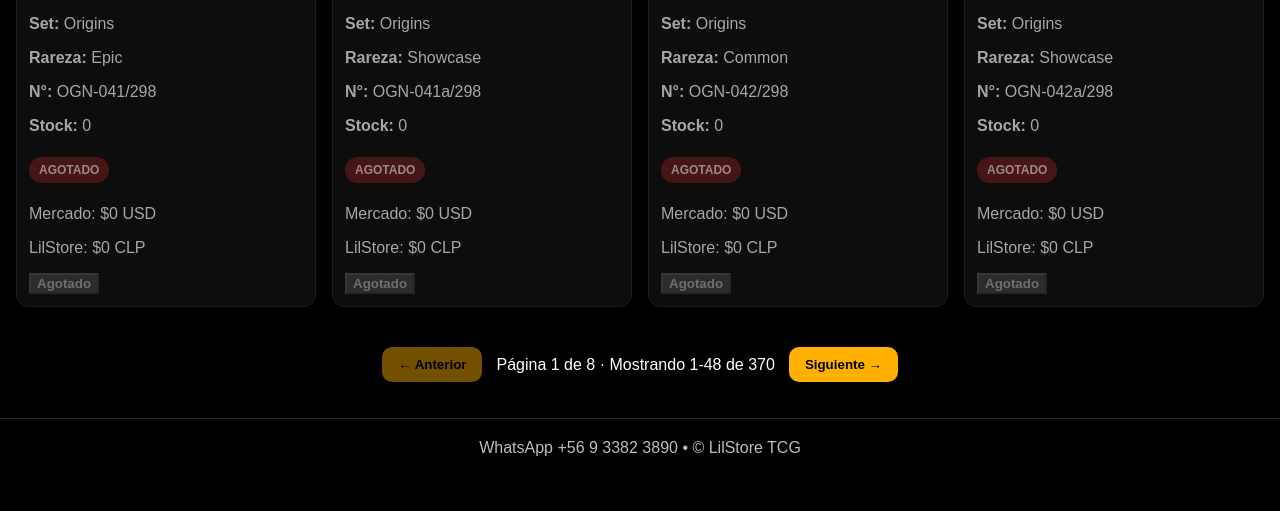
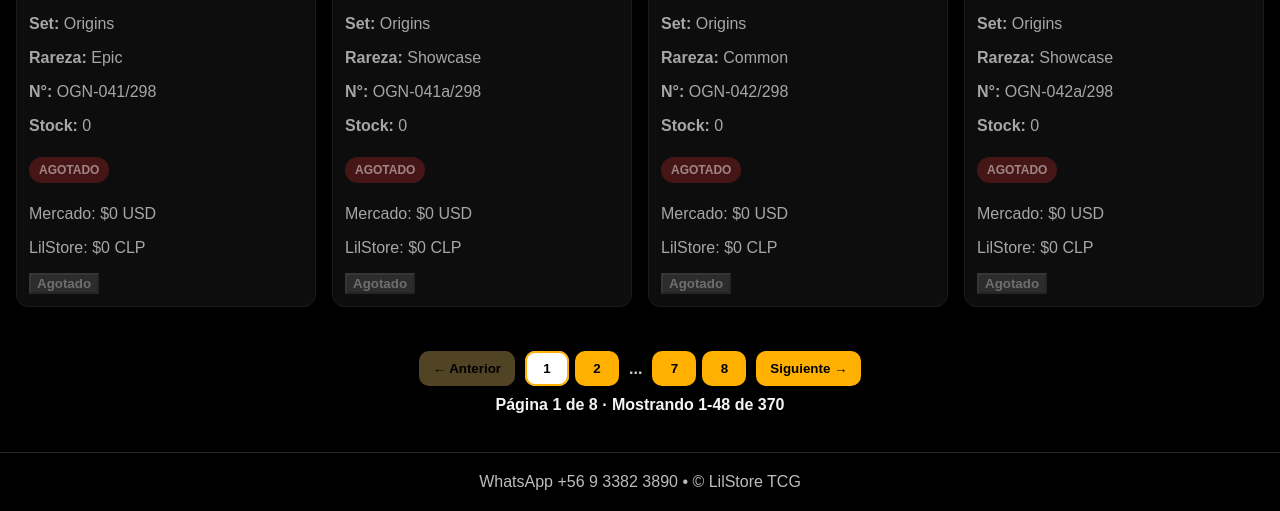
Before and after one commit to lilstoretcg/LilStoreTCG, a website: page index.html in a window 1280 px wide. Shown: the part 8345-8856 px from the top of the page. Before the commit the page ends 8822 px from the top, so only its background shows below. Drawn offline with Linux system fonts and the light colour scheme; no server answers.

Commit message:
Improve pagination and WhatsApp message

```diff
--- a/css/style.css
+++ b/css/style.css
@@ -357,3 +357,93 @@ footer,
   margin-right:10px;
   cursor:pointer;
 }
+
+
+/* v7.5 pagination whatsapp pro */
+.pagination-controls{
+  width:100%;
+  display:flex;
+  flex-direction:column;
+  justify-content:center;
+  align-items:center;
+  gap:10px;
+  margin:28px 0 38px;
+  color:#fff;
+}
+
+.pagination-main{
+  display:flex;
+  align-items:center;
+  justify-content:center;
+  gap:10px;
+  flex-wrap:wrap;
+}
+
+.pagination-numbers{
+  display:flex;
+  align-items:center;
+  justify-content:center;
+  gap:6px;
+  flex-wrap:wrap;
+}
+
+.pagination-controls button{
+  background:#ffb000;
+  color:#000;
+  border:none;
+  border-radius:10px;
+  padding:10px 14px;
+  font-weight:800;
+  cursor:pointer;
+  min-width:44px;
+}
+
+.pagination-controls button:disabled{
+  opacity:.38;
+  cursor:not-allowed;
+  filter:grayscale(55%);
+}
+
+.pagination-controls .page-number.active{
+  background:#fff;
+  color:#000;
+  box-shadow:0 0 0 2px #ffb000 inset;
+}
+
+.page-dots{
+  color:#ccc;
+  padding:0 4px;
+  font-weight:800;
+}
+
+.pagination-info{
+  color:#f5f5f5;
+  font-weight:700;
+  text-align:center;
+}
+
+@media(max-width:700px){
+  .pagination-controls{
+    padding:0 10px;
+  }
+
+  .pagination-main{
+    width:100%;
+    gap:8px;
+  }
+
+  .pagination-numbers{
+    order:2;
+    width:100%;
+    margin-top:4px;
+  }
+
+  .page-nav{
+    flex:1;
+    max-width:160px;
+  }
+
+  .pagination-controls button{
+    padding:10px 12px;
+  }
+}
--- a/js/app.js
+++ b/js/app.js
@@ -117,6 +117,38 @@ loadCards().then(cards=>{
     );
   }
 
+  function pageNumbers(current, total){
+    const pages = [];
+
+    const add = (value) => {
+      if(!pages.includes(value)) pages.push(value);
+    };
+
+    add(1);
+    add(2);
+
+    for(let i = current - 1; i <= current + 1; i++){
+      if(i >= 1 && i <= total) add(i);
+    }
+
+    add(total - 1);
+    add(total);
+
+    const sorted = pages
+      .filter(p => p >= 1 && p <= total)
+      .sort((a,b)=>a-b);
+
+    const result = [];
+    for(let i = 0; i < sorted.length; i++){
+      if(i > 0 && sorted[i] - sorted[i-1] > 1){
+        result.push("...");
+      }
+      result.push(sorted[i]);
+    }
+
+    return result;
+  }
+
   function renderPagination(totalItems){
     if(!paginationControls) return;
 
@@ -131,22 +163,45 @@ loadCards().then(cards=>{
     const start = (currentPage - 1) * PAGE_SIZE + 1;
     const end = Math.min(currentPage * PAGE_SIZE, totalItems);
 
+    const numberButtons = pageNumbers(currentPage, totalPages).map(page => {
+      if(page === "..."){
+        return `<span class="page-dots">...</span>`;
+      }
+
+      return `<button class="page-number ${page === currentPage ? "active" : ""}" data-page="${page}">${page}</button>`;
+    }).join("");
+
     paginationControls.innerHTML = `
-      <button id="prevPageBtn" ${currentPage === 1 ? 'disabled' : ''}>← Anterior</button>
-      <span>Página ${currentPage} de ${totalPages} · Mostrando ${start}-${end} de ${totalItems}</span>
-      <button id="nextPageBtn" ${currentPage === totalPages ? 'disabled' : ''}>Siguiente →</button>
+      <div class="pagination-main">
+        <button id="prevPageBtn" class="page-nav" ${currentPage === 1 ? 'disabled' : ''}>← Anterior</button>
+        <div class="pagination-numbers">${numberButtons}</div>
+        <button id="nextPageBtn" class="page-nav" ${currentPage === totalPages ? 'disabled' : ''}>Siguiente →</button>
+      </div>
+      <div class="pagination-info">Página ${currentPage} de ${totalPages} · Mostrando ${start}-${end} de ${totalItems}</div>
     `;
 
     document.getElementById('prevPageBtn')?.addEventListener('click', ()=>{
+      if(currentPage <= 1) return;
       currentPage--;
       render();
       window.scrollTo({top:0, behavior:'smooth'});
     });
 
     document.getElementById('nextPageBtn')?.addEventListener('click', ()=>{
+      if(currentPage >= totalPages) return;
       currentPage++;
       render();
       window.scrollTo({top:0, behavior:'smooth'});
+    });
+
+    paginationControls.querySelectorAll(".page-number").forEach(btn=>{
+      btn.addEventListener("click", ()=>{
+        const page = Number(btn.dataset.page);
+        if(!page || page === currentPage) return;
+        currentPage = page;
+        render();
+        window.scrollTo({top:0, behavior:"smooth"});
+      });
     });
   }
 
```
Also changed, not shown: README_v7.5_pagination_whatsapp_pro.txt (added, +22 -0 lines), js/cart.js (+9 -4 lines).
